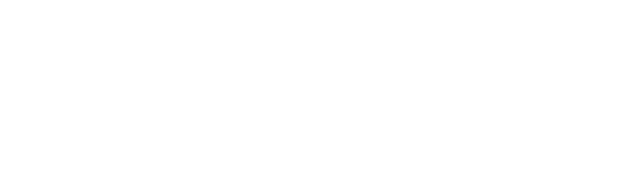
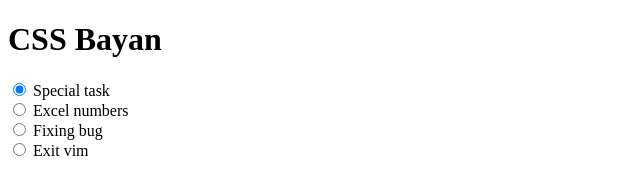
Before and after one commit to VladislavSkrupski/cssBayan, a plain HTML site: page cssBayan/index.html in a window 1280 px wide. Shown: the whole page, without its empty margins (0-640 px from the left). Drawn offline with Linux system fonts and the light colour scheme.

Commit message:
feat: add html (Sun, Mar 12, 2023  4:26:39 PM)

```diff
--- a/cssBayan/index.html
+++ b/cssBayan/index.html
@@ -2,11 +2,43 @@
 <html lang="en">
 <head>
     <meta charset="UTF-8">
+    <meta name="viewport" content="width=device-width, initial-scale=1.0">
     <title>cssBayan</title>
     <link rel="stylesheet" href="styles.css">
 </head>
 <body>
-
-
+<div class="container">
+    <h1>CSS Bayan</h1>
+    <div class="accordion">
+        <div class="item">
+            <input type="radio" name="accordion" id="meme-1" checked>
+            <label class="title" for="meme-1">Special task
+                <div class="cross"></div>
+            </label>
+            <label class="image image-1" for="meme-1"></label>
+        </div>
+        <div class="item">
+            <input type="radio" name="accordion" id="meme-2">
+            <label class="title" for="meme-2">Excel numbers
+                <div class="cross"></div>
+            </label>
+            <label class="image image-2" for="meme-2"></label>
+        </div>
+        <div class="item">
+            <input type="radio" name="accordion" id="meme-3">
+            <label class="title" for="meme-3">Fixing bug
+                <div class="cross"></div>
+            </label>
+            <label class="image image-3" for="meme-3"></label>
+        </div>
+        <div class="item">
+            <input type="radio" name="accordion" id="meme-4">
+            <label class="title" for="meme-4">Exit vim
+                <div class="cross"></div>
+            </label>
+            <label class="image image-4" for="meme-4"></label>
+        </div>
+    </div>
+</div>
 </body>
 </html>
```
